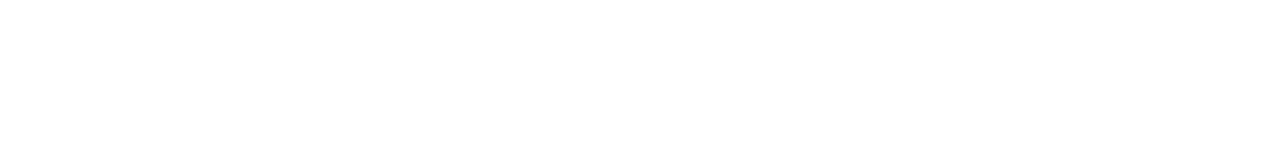
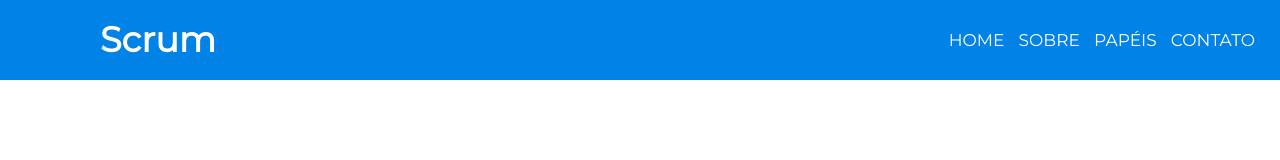
Before and after one commit to andreluizbrandt/Resumo_Scrum, a plain HTML site: page ResumoScrum_HTML/index.html in a window 1280 px wide. Drawn offline with Linux system fonts and the light colour scheme.

Commit message:
Primeiras edições.
Primeiras edições na página 'index.html' e no arquivo de estilo 'style.css'.

```diff
--- a/ResumoScrum_HTML/css/style.css
+++ b/ResumoScrum_HTML/css/style.css
@@ -0,0 +1,42 @@
+*{
+    padding: 0;
+    margin: 0;
+    text-decoration: none;
+    list-style: none;
+    box-sizing: border-box;
+}
+
+body{
+    font-family: 'Montserrat';
+}
+
+nav{
+    background: #0082e6;
+    height: 80px;
+    width: 100%;
+}
+
+label.logo{
+    color: white;
+    font-size: 35px;
+    line-height: 80px;
+    padding: 0 100px;
+    font-weight: bold;
+}
+
+nav ul{
+    float: right;
+    margin-right: 20px;
+}
+
+nav ul li{
+    display: inline-block;
+    line-height: 80px;
+    margin: 0 5px;
+}
+
+nav ul li a{
+    color: white;
+    font-size: 17px;
+    text-transform: uppercase;
+}
--- a/ResumoScrum_HTML/index.html
+++ b/ResumoScrum_HTML/index.html
@@ -4,9 +4,20 @@
         <meta charset="UTF-8">
         <meta name="viewport" content="width=device-width, initial-scale=1.0">
         <title>Scrum - Resumo</title>
-    <link rel="stylesheet" href="css/style.css">
+        <link rel="stylesheet" type = "text/css" href="css/style.css">
+        <link href='https://fonts.googleapis.com/css?family=Montserrat' rel='stylesheet'>
     </head>
+
     <body>
+        <nav>
+            <label class ="logo">Scrum</label>
+            <ul>
+                <li><a href="#">Home</a></li>
+                <li><a href="#">Sobre</a></li>
+                <li><a href="#">Papéis</a></li>
+                <li><a href="#">Contato</a></li>
+            </ul>
+        </nav>
+    </body>
 
-</body>
 </html>
```
Lines whose indentation alone changed are shown as unchanged.
